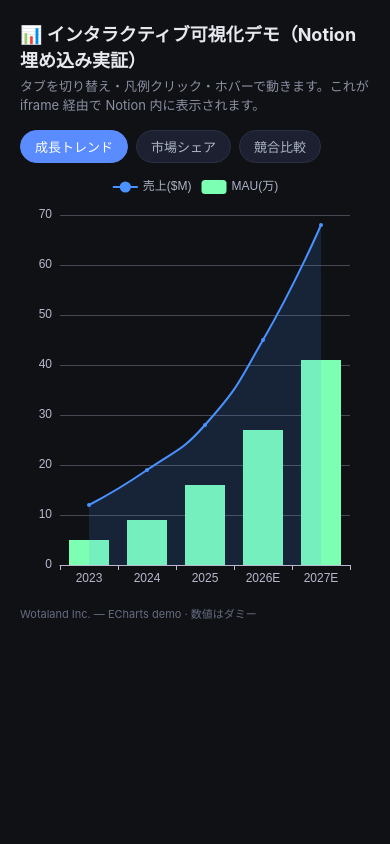
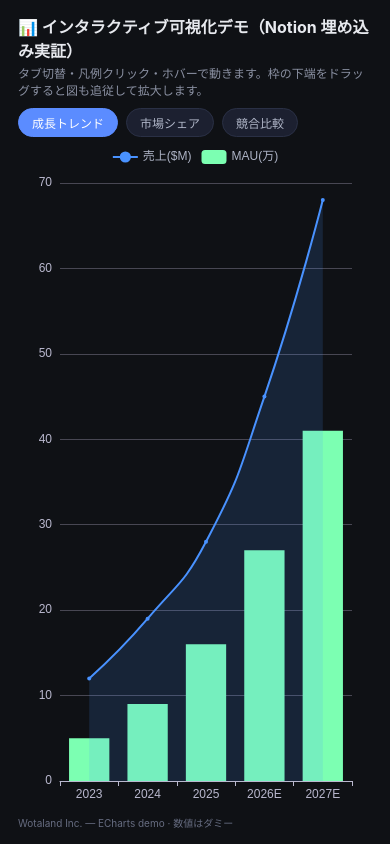
Before and after one commit to Hasuro-R/wotaland-notion-embeds, a plain HTML site: page index.html in a window 390 px wide. Drawn offline with nearby package versions, Linux system fonts and the light colour scheme.

Commit message:
responsive: fit chart to iframe height

```diff
--- a/index.html
+++ b/index.html
@@ -6,22 +6,25 @@
 <title>Wotaland リサーチ・インタラクティブ可視化デモ</title>
 <script src="https://cdn.jsdelivr.net/npm/echarts@5/dist/echarts.min.js"></script>
 <style>
-  body { margin:0; font-family:-apple-system,"Hiragino Kaku Gothic ProN",sans-serif; background:#0f1115; color:#e7e9ee; }
-  .wrap { max-width:880px; margin:0 auto; padding:20px; }
-  h1 { font-size:18px; margin:0 0 4px; }
-  p.sub { margin:0 0 16px; color:#8a90a2; font-size:13px; }
-  .tabs { display:flex; gap:8px; margin-bottom:12px; }
-  .tab { padding:6px 14px; border-radius:20px; background:#1c2030; color:#aeb4c6;
-         cursor:pointer; font-size:13px; border:1px solid #2a3045; user-select:none; }
+  html,body { height:100%; }
+  body { margin:0; font-family:-apple-system,"Hiragino Kaku Gothic ProN",sans-serif;
+         background:#0f1115; color:#e7e9ee; overflow:hidden; }
+  .wrap { box-sizing:border-box; height:100%; display:flex; flex-direction:column;
+          max-width:960px; margin:0 auto; padding:14px 18px; }
+  h1 { font-size:16px; margin:0 0 2px; flex:0 0 auto; }
+  p.sub { margin:0 0 10px; color:#8a90a2; font-size:12px; flex:0 0 auto; }
+  .tabs { display:flex; gap:8px; margin-bottom:8px; flex:0 0 auto; }
+  .tab { padding:5px 13px; border-radius:20px; background:#1c2030; color:#aeb4c6;
+         cursor:pointer; font-size:12px; border:1px solid #2a3045; user-select:none; }
   .tab.active { background:#5b8cff; color:#fff; border-color:#5b8cff; }
-  #chart { width:100%; height:420px; }
-  .foot { margin-top:10px; color:#666c80; font-size:11px; }
+  #chart { flex:1 1 auto; min-height:0; width:100%; }
+  .foot { margin-top:6px; color:#666c80; font-size:10px; flex:0 0 auto; }
 </style>
 </head>
 <body>
 <div class="wrap">
   <h1>📊 インタラクティブ可視化デモ（Notion 埋め込み実証）</h1>
-  <p class="sub">タブを切り替え・凡例クリック・ホバーで動きます。これが iframe 経由で Notion 内に表示されます。</p>
+  <p class="sub">タブ切替・凡例クリック・ホバーで動きます。枠の下端をドラッグすると図も追従して拡大します。</p>
   <div class="tabs">
     <div class="tab active" data-k="trend">成長トレンド</div>
     <div class="tab" data-k="share">市場シェア</div>
@@ -31,13 +34,14 @@
   <div class="foot">Wotaland Inc. — ECharts demo · 数値はダミー</div>
 </div>
 <script>
-const chart = echarts.init(document.getElementById('chart'), 'dark');
+const el = document.getElementById('chart');
+const chart = echarts.init(el, 'dark');
 const opts = {
   trend: {
     backgroundColor:'transparent',
     tooltip:{trigger:'axis'},
     legend:{textStyle:{color:'#aeb4c6'}},
-    grid:{left:40,right:20,top:40,bottom:30},
+    grid:{left:42,right:20,top:38,bottom:28},
     xAxis:{type:'category',data:['2023','2024','2025','2026E','2027E']},
     yAxis:{type:'value'},
     series:[
@@ -49,7 +53,7 @@ const opts = {
     backgroundColor:'transparent',
     tooltip:{trigger:'item'},
     legend:{bottom:0,textStyle:{color:'#aeb4c6'}},
-    series:[{type:'pie',radius:['40%','68%'],data:[
+    series:[{type:'pie',radius:['38%','66%'],data:[
       {value:45,name:'競合A'},{value:30,name:'競合B'},
       {value:15,name:'自社'},{value:10,name:'その他'}],
       label:{color:'#e7e9ee'}}]
@@ -67,12 +71,13 @@ const opts = {
       {value:[80,60,65,70,75],name:'自社'}]}]
   }
 };
-function render(k){ chart.clear(); chart.setOption(opts[k]); }
+function render(k){ chart.clear(); chart.setOption(opts[k]); chart.resize(); }
 render('trend');
 document.querySelectorAll('.tab').forEach(t=>t.onclick=()=>{
   document.querySelectorAll('.tab').forEach(x=>x.classList.remove('active'));
   t.classList.add('active'); render(t.dataset.k);
 });
+new ResizeObserver(()=>chart.resize()).observe(el);
 window.addEventListener('resize',()=>chart.resize());
 </script>
 </body>
```
